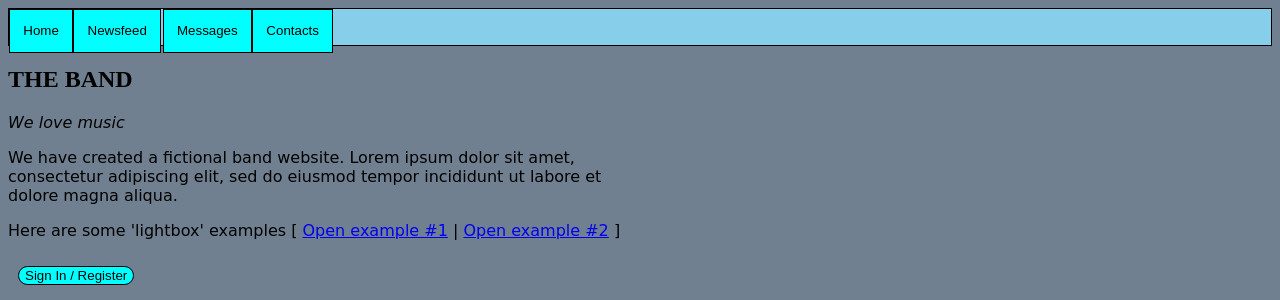
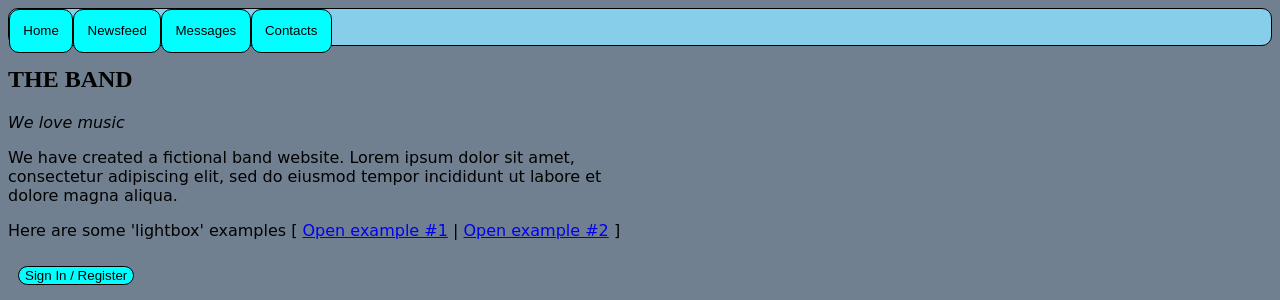
Before and after one commit to stormBandit/webStuff, a PHP site: page / in a window 1280 px wide. Shown: the top 300 px of the page. Run offline with PHP 8.4, Linux system fonts and the light colour scheme.

Commit message:
played around a little more with the toolbar button, changed them all to a common 'toolBarButton' style, each is wrapped in a wrapper to allow them to flex on the toolbar

```diff
--- a/index.php
+++ b/index.php
@@ -10,12 +10,10 @@
     <body>
 
         <nav class="headerNavBar">
-            <div class="homeButton"> <form method="post" action="login.php"> <button type="submit" class="toolBarButton">Home</button> </form> </div>
-            <div class="mainToolBarButtons">
-                <form method="post"> <button formaction="#newsfeed" class="toolBarButton">Newsfeed</button> </form>
-                <form method="post"> <button formaction="#messages" class="toolBarButton">Messages</button> </form>
-                <form method="post"> <button formaction="#contacts" class="toolBarButton">Contacts</button> </form>
-            </div>
+            <div class="toolBarButton-wrapper"> <form method="post" action="login.php"> <button type="submit" class="toolBarButton">Home</button> </form> </div>
+            <div class="toolBarButton-wrapper"> <form method="post"> <button formaction="#newsfeed" class="toolBarButton">Newsfeed</button> </form> </div>
+            <div class="toolBarButton-wrapper"> <form method="post"> <button formaction="#messages" class="toolBarButton">Messages</button> </form> </div>
+            <div class="toolBarButton-wrapper"> <form method="post"> <button formaction="#contacts" class="toolBarButton">Contacts</button> </form> </div>
         </nav>
 
         <section style="max-width:600px">
--- a/style.css
+++ b/style.css
@@ -80,26 +80,17 @@ a:focus {
 /*header navigation bar*/
 .headerNavBar {
     display: flex;
-    /*grid-template-columns: repeat(4, 1fr);
-     grid-auto-columns: minmax(50px, 300px); /*minimum size for column = 100px, maximum = fit content*/
     border: 1px solid black;
     background-color: skyblue;
     height: 36px;
     flex-flow: row wrap;
+    border-radius: 10px;
 }
 
 .horizontal-container {
     display: flex;
     width: 300px;
     flex-flow: row wrap;
-}
-
-.fixed-size {
-    flex: none;
-    width: 100px;
-    background-color: black;
-    color: white;
-    text-align: center;
 }
 
 /*button in the toolbars*/
@@ -109,6 +100,7 @@ a:focus {
     text-decoration: none;
     padding: 1em;
     margin: 0px;
+    border-radius: 10px;
 }
 
 .toolBarButton:hover{
@@ -118,9 +110,10 @@ a:focus {
     background-color: lightblue;
 }
 
-.homeButton {
-    grid-column-start: 0;
-    grid-column-end: 1;
+.toolBarButton-wrapper {
+    flex: none;
+    width: auto;
+    text-align: center;
 }
 
 .mainToolBarButtons {
```
